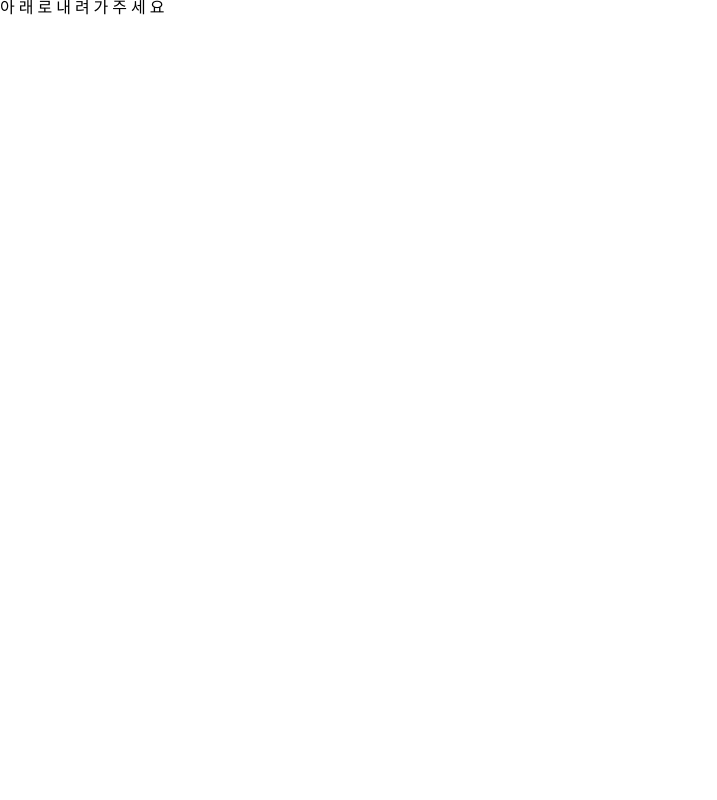
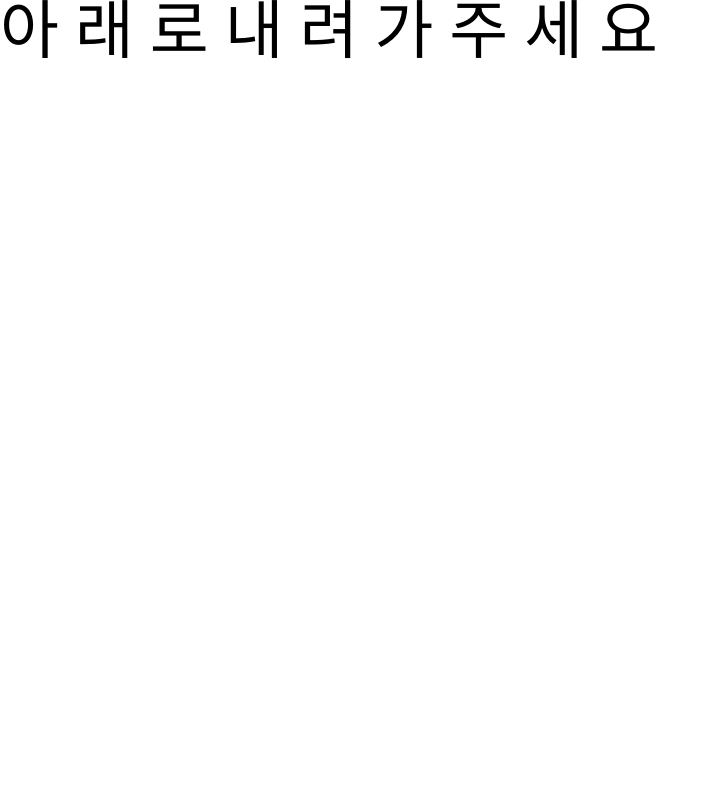
Before and after one commit to Hyun-EG/SP-selectPractice, a plain HTML site: page index.html in a window 1280 px wide. Shown: the top 800 px of the page, without its empty margins (0-717 px from the left). Drawn offline with nearby package versions, Linux system fonts and the light colour scheme.

Commit message:
Update main.css

```diff
--- a/main.css
+++ b/main.css
@@ -1,5 +1,9 @@
 .selected {
   background-color: blue;
+}
+
+p {
+  font-size: 4rem;
 }
 
 main .form {
```
